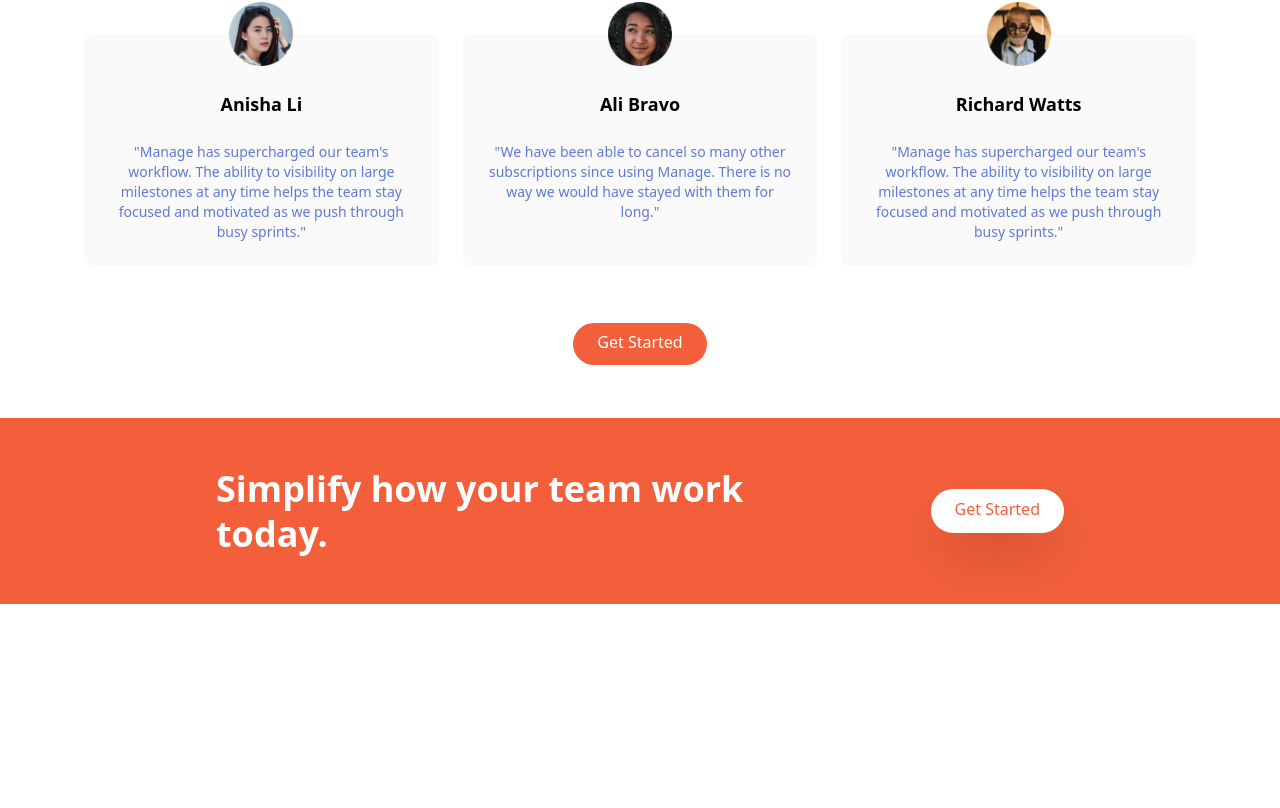
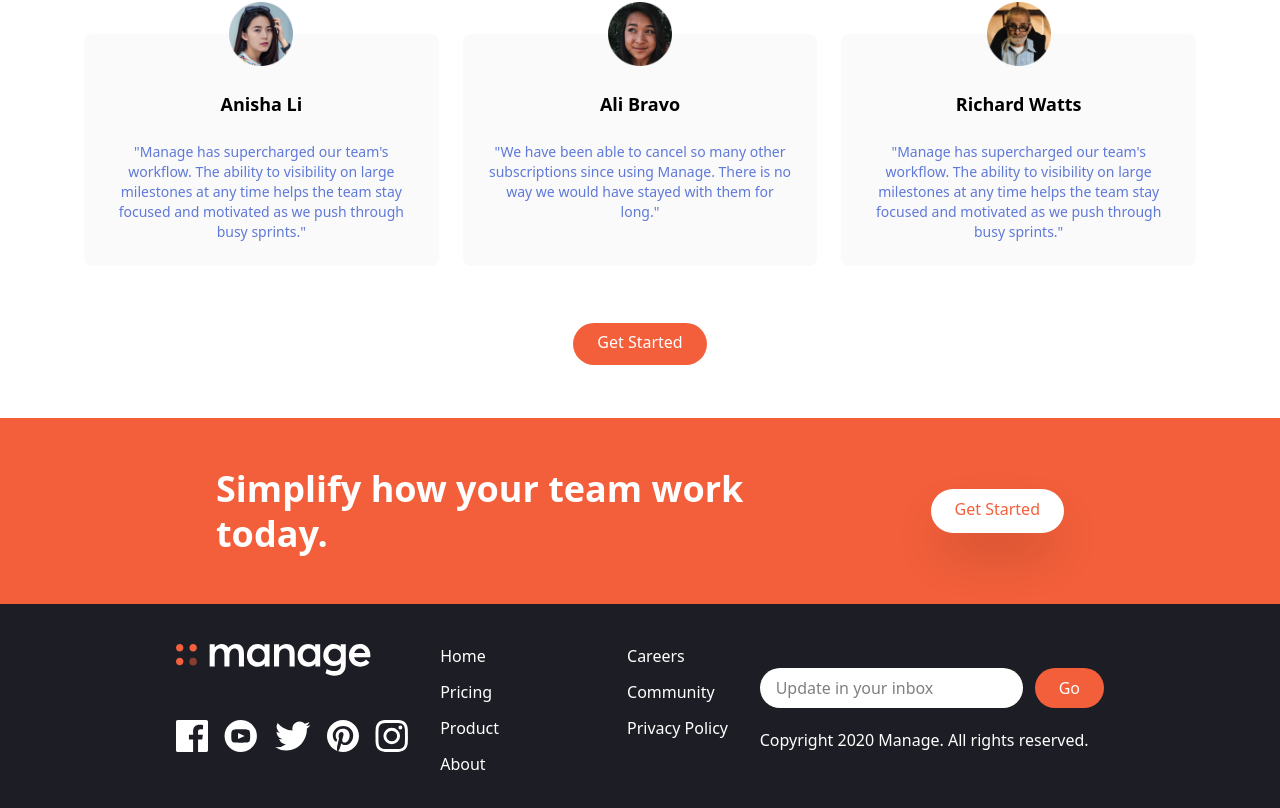
Before and after one commit to abrahamkifleT/tailwind-manage-landing, a React (Vite) app: page / in a window 1280 px wide. Shown: the part 1346-2154 px from the top of the page. Before the commit the page ends 1950 px from the top, so only its background shows below. Built offline with nearby package versions, Linux system fonts and the light colour scheme.

Commit message:
adding footer component

```diff
--- a/src/App.jsx
+++ b/src/App.jsx
@@ -4,6 +4,7 @@
 import Features from './components/Features'
 import Testimonials from './components/Testimonials'
 import Cta from './components/Cta'
+import Footer from './components/Footer'
 
 function App() {
 
@@ -14,6 +15,7 @@
       <Features />
       <Testimonials />
       <Cta />
+      <Footer />
     </div>
   )
 }
--- /dev/null
+++ b/src/components/Footer.jsx
@@ -0,0 +1,99 @@
+import React from 'react'
+import logo from '../assets/img/logo-white.svg'
+import facebook from '../assets/img/icon-facebook.svg'
+import twitter from '../assets/img/icon-twitter.svg'
+import instagram from '../assets/img/icon-instagram.svg'
+import youtube from '../assets/img/icon-youtube.svg'
+import pinterest from '../assets/img/icon-pinterest.svg'
+
+function Footer() {
+    return (
+        <div className="footer bg-veryDarkBlue">
+            {/* Flex Container */}
+
+            <div className="container flex flex-col-reverse justify-between px-6 py-10 mx-auto space-y-6 md:flex-row md:space-y-0">
+
+                <div className="mx-auto my-6 text-center text-white md:hidden">
+                    Copyright 2020 Manage. All rights reserved.
+                </div>
+
+                {/* Logo and Social Links container */}
+                <div className="flex flex-col-reverse items-center justify-between  space-y-6 md:flex-col md:space-y-0 md:items-start">
+                    {/* Logo */}
+                    <div>
+                        <img src={logo} alt="" className='h-8' />
+                    </div>
+                    {/* Social Links */}
+                    <div className="flex justify-center space-x-4 my-6">
+                        {/* Link 1 */}
+                        <a href="">
+                            <img src={facebook} alt="" className="h-8" />
+                        </a>
+                        {/* Link 2 */}
+                        <a href="">
+                            <img src={youtube} alt="" className="h-8" />
+                        </a>
+                        {/* Link 3 */}
+                        <a href="">
+                            <img src={twitter} alt="" className="h-8" />
+                        </a>
+                        {/* Link 4 */}
+                        <a href="">
+                            <img src={pinterest} alt="" className="h-8" />
+                        </a>
+                        {/* Link 5 */}
+                        <a href="">
+                            <img src={instagram} alt="" className="h-8" />
+                        </a>
+                    </div>
+                </div>
+                {/* List Container */}
+                <div className="flex justify-around space-x-32">
+                    <div className="flex flex-col space-y-3 text-white">
+                        <a href="#" className="hover:text-brightRed">
+                            Home
+                        </a>
+                        <a href="#" className="hover:text-brightRed">
+                            Pricing
+                        </a>
+                        <a href="#" className="hover:text-brightRed">
+                            Product
+                        </a>
+                        <a href="#" className="hover:text-brightRed">
+                            About
+                        </a>
+                    </div>
+
+                    <div className="flex flex-col space-y-3 text-white">
+                        <a href="#" className="hover:text-brightRed">
+                            Careers
+                        </a>
+                        <a href="#" className="hover:text-brightRed">
+                            Community
+                        </a>
+                        <a href="#" className="hover:text-brightRed">
+                            Privacy Policy
+                        </a>
+                    </div>
+                </div>
+
+                {/* Input Container */}
+
+                <div className="flex flex-col justify-between my-6">
+                    <form >
+                        <div className="flex space-x-3">
+                            <input type='text'
+                             className="flex-1 px-4 rounded-full focus:outline-none bg-white"
+                             placeholder='Update in your inbox' />
+
+                             <button className="px-6 py-2 text-white rounded-full bg-brightRed hover:bg-brightRedHover focus:outline-none cursor-pointer">Go</button>
+                        </div>
+                    </form>
+                    <div className="hidden text-white md:block">Copyright 2020 Manage. All rights reserved.</div>
+                </div>
+            </div>
+        </div>
+    )
+}
+
+export default Footer
```
